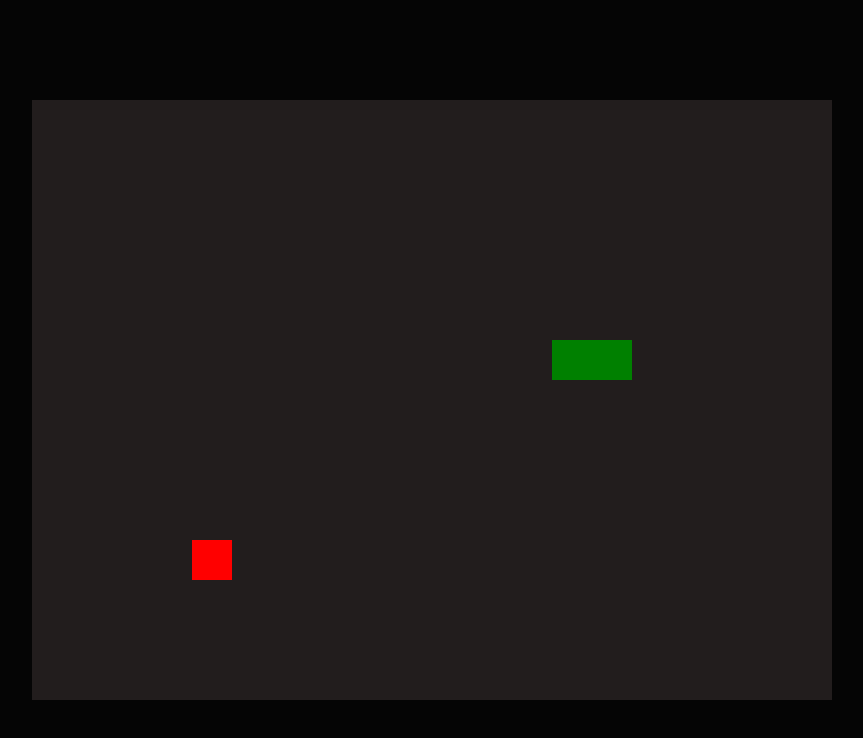
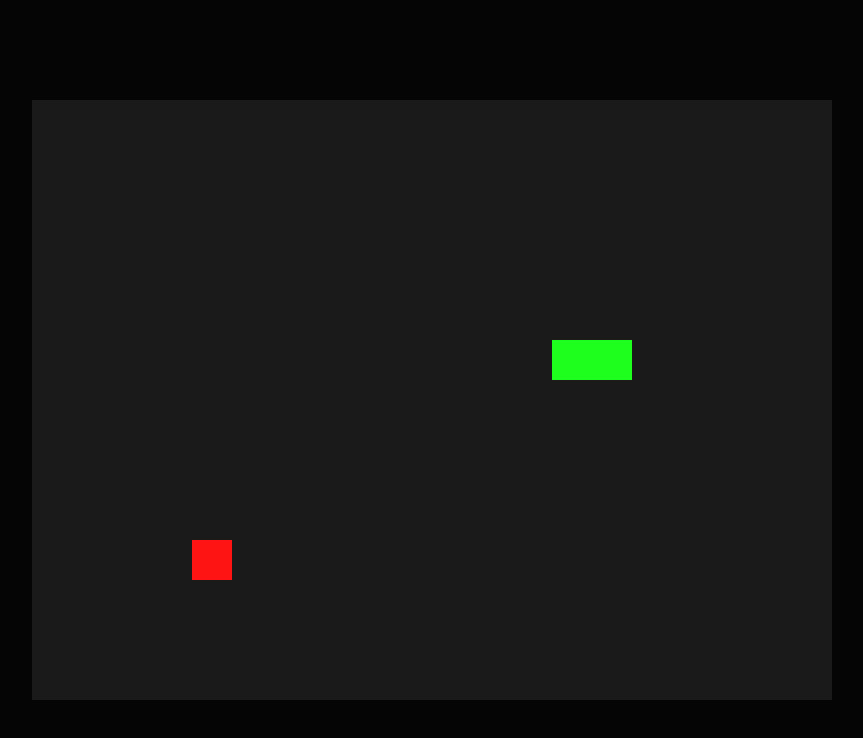
Before and after one commit to OsasAzamegbe/Snake-JS, a plain HTML site: page web.html in a window 1280 px wide. Shown: the whole page, without its empty margins (208-1071 px from the left). Drawn offline with Linux system fonts and the light colour scheme.

Commit message:
feat: changed the colors

```diff
--- a/web.css
+++ b/web.css
@@ -4,8 +4,8 @@ html, body{
     align-items: center;
     background: rgb(5, 5, 5);
     text-align: center;
+    height: 100%;
     margin: 0;
     padding: 0;
-    height: 100%;
-    color: rgb(34, 29, 29);
+    color: rgb(26, 26, 26);
 }
--- a/web.js
+++ b/web.js
@@ -12,15 +12,15 @@ const y = row => Math.round(row * canvas.height / state.rows)
 // draw canvas
 const draw = () => {
     //draw main canvas
-    ctx.fillStyle = 'rgb(34, 29, 29)' // grey
+    ctx.fillStyle = 'rgb(26, 26, 26)' //dark grey
     ctx.fillRect(0, 0, canvas.width, canvas.height)
 
     // draw snake
-    ctx.fillStyle = 'rgb(0, 128, 0)' // green
+    ctx.fillStyle = 'rgb(30, 255, 30)' // bright green
     state.snake.map(pos => ctx.fillRect(x(pos.x), y(pos.y), x(1), y(1)))
 
     // draw apple
-    ctx.fillStyle = 'rgb(255,0,0)' //red
+    ctx.fillStyle = 'rgb(255, 20, 20)' //bright red
     ctx.fillRect(x(state.apple.x), y(state.apple.y), x(1), y(1))
 
 
@@ -31,25 +31,6 @@ const draw = () => {
   }
 }
 
-// const draw = () => {
-//     // clear
-//     ctx.fillStyle = '#232323'
-//     ctx.fillRect(0, 0, canvas.width, canvas.height)
-
-//     // draw snake
-//     ctx.fillStyle = 'rgb(0,200,50)'
-//     state.snake.map(p => ctx.fillRect(x(p.x), y(p.y), x(1), y(1)))
-
-//     // draw apples
-//     ctx.fillStyle = 'rgb(255,50,0)'
-//     ctx.fillRect(x(state.apple.x), y(state.apple.y), x(1), y(1))
-
-//     // add crash
-//     if (state.snake.length == 0) {
-//       ctx.fillStyle = 'rgb(255,0,0)'
-//       ctx.fillRect(0, 0, canvas.width, canvas.height)
-//     }
-//   }
 
 // update canvas every 100 ms
 const step = t1 => t2 => {
@@ -64,7 +45,7 @@ const step = t1 => t2 => {
 }
 
 // eventlisteners
-// const eventListeners = ()=> {
+const eventListeners = ()=> {
     window.addEventListener('keydown', e => {
         switch(e.key) {
             case 'w' : case 'i': case 'ArrowUp': state = enqueue(state)(NORTH); break;
@@ -73,13 +54,12 @@ window.addEventListener('keydown', e => {
             case 'd': case 'l': case 'ArrowRight': state = enqueue(state)(EAST); break;
         }
     })
-// }
+}
 
-// // listen for DOM loaded
-// window.addEventListener('DOMContentLoaded', () =>{
-//     eventListeners()
-// })
-
+// listen for DOM loaded
+window.addEventListener('DOMContentLoaded', () =>{
+    eventListeners()
     // load initial canvas and animationframe
     draw();
     window.requestAnimationFrame(step(0));
+})
```
Lines whose indentation alone changed are shown as unchanged.
